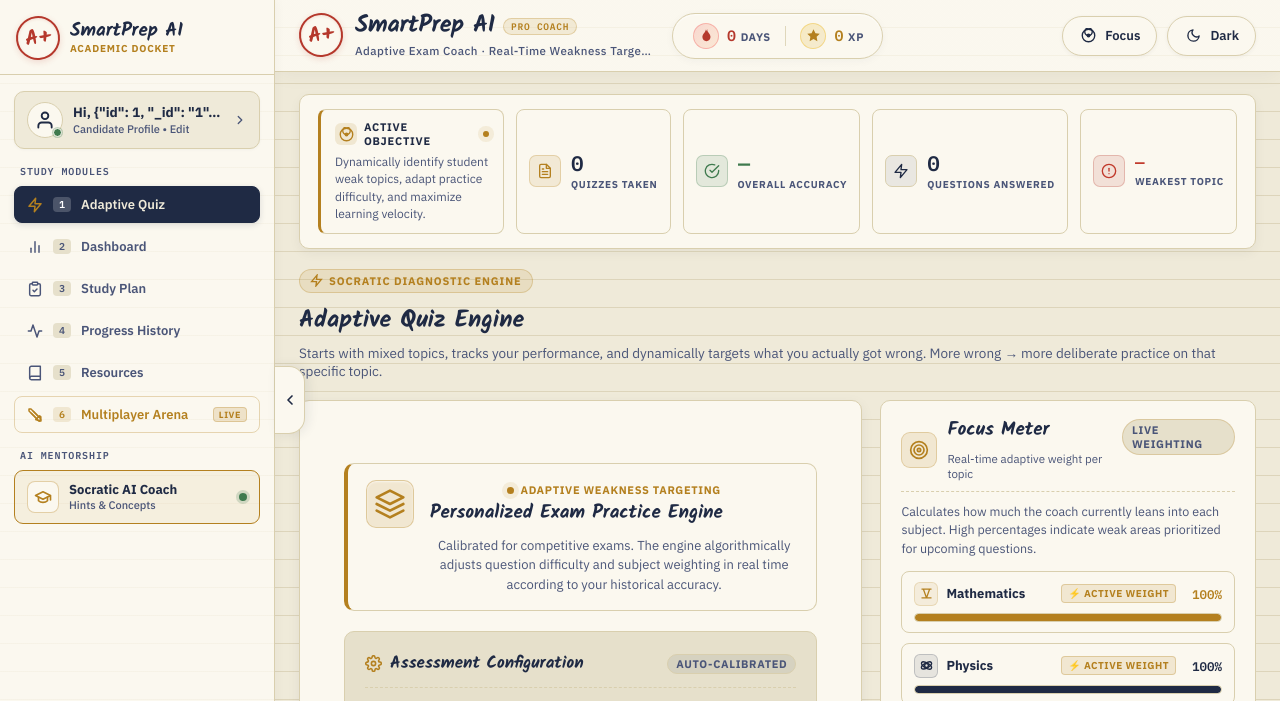
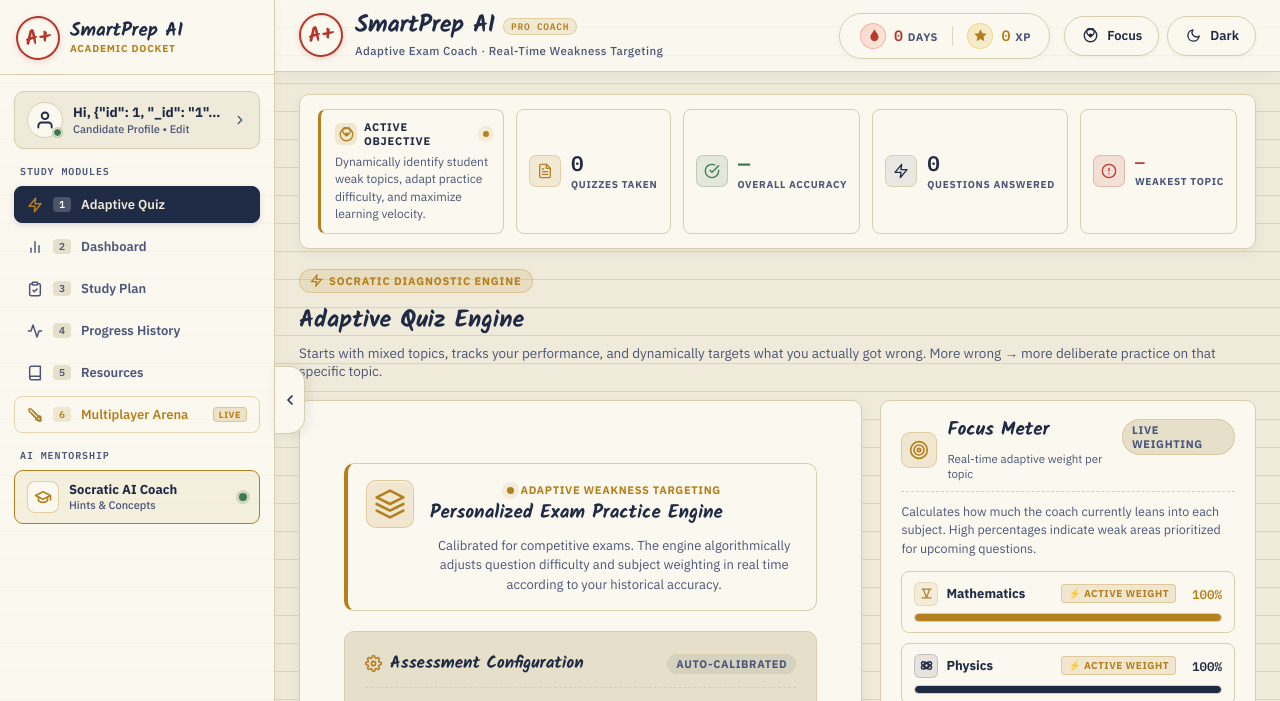
Before and after one commit to Sujal-2005-Code/Adaptive-Exam-Coach, a website: page frontend/index.html in a window 1280 px wide. Shown: the top 701 px of the page. Drawn offline with nearby package versions, Linux system fonts and the light colour scheme; no server answers; sample sign-in values are in the browser's storage.

Commit message:
Keep Scholar Station and action controls together on right side of header with reduced gap

```diff
--- a/frontend/index.html
+++ b/frontend/index.html
@@ -4,7 +4,7 @@
 <meta charset="UTF-8">
 <meta name="viewport" content="width=device-width, initial-scale=1.0">
 <title>SmartPrep AI - Adaptive Exam Coach</title>
-<link rel="stylesheet" href="styles.css?v=1.8">
+<link rel="stylesheet" href="styles.css?v=1.9">
 <link rel="icon" href="assets/AEC logo.png">
 <script src="https://cdn.jsdelivr.net/npm/marked/marked.min.js"></script>
 <script src="https://cdn.jsdelivr.net/npm/mermaid/dist/mermaid.min.js"></script>
@@ -319,7 +319,9 @@
           </a>
         </div>
 
-        <!-- 2. Center: Scholar Station Capsule (Streak & XP Metrics) -->
+        <!-- 2. Right: Metrics & Action Controls Group -->
+        <div class="topbar-right-group">
+          <!-- Scholar Station Capsule (Streak & XP Metrics) -->
           <div class="scholar-station" title="Your Daily Academic Performance Metrics">
             <!-- Streak Indicator -->
             <div id="streakDisplay" class="station-pod streak-pod" title="Consecutive Practice Days">
@@ -351,7 +353,7 @@
             </div>
           </div>
 
-        <!-- 3. Right: Action Controls (Focus Mode & Theme Toggle) -->
+          <!-- Action Controls (Focus Mode & Theme Toggle) -->
           <div class="top-controls">
             <button class="header-action-btn focus-toggle-btn" id="focusToggle" title="Toggle Focus Mode (Dim Distractions)">
               <span class="btn-icon-wrap">
@@ -379,6 +381,7 @@
               <button id="welcomeUserBtn"><span id="welcomeUser">Student</span></button>
               <button class="icon-btn coach-header-toggle" id="coachHeaderBtn">🎓 Coach</button>
               <button class="icon-btn logout-btn" id="logoutBtn">🚪</button>
+            </div>
           </div>
         </div>
       </div>
--- a/frontend/styles.css
+++ b/frontend/styles.css
@@ -650,7 +650,7 @@ body.sidebar-open .sidebar-backdrop {
   display: flex;
   align-items: center;
   gap: 12px;
-  flex: 1 1 0;
+  flex-shrink: 0;
   min-width: 0;
 }
 .brand {
@@ -729,11 +729,23 @@ body.sidebar-open .sidebar-backdrop {
   .brand-subtitle { display: none; }
 }
 
-/* Center: Scholar Station Status Capsule */
+/* Right: Metrics + Action Controls Group */
+.topbar-right-group {
+  display: flex;
+  align-items: center;
+  gap: 14px;
+  flex-shrink: 0;
+  margin-left: auto;
+}
+@media (max-width: 900px) {
+  .topbar-right-group { gap: 8px; }
+}
+
+/* Scholar Station Status Capsule */
 .scholar-station {
   display: inline-flex;
   align-items: center;
-  flex: 0 0 auto;
+  flex-shrink: 0;
   background: var(--card);
   border: 1.5px solid var(--card-border);
   border-radius: 30px;
@@ -751,7 +763,7 @@ body.sidebar-open .sidebar-backdrop {
   border-color: #333B57;
   box-shadow: 0 2px 8px rgba(0, 0, 0, 0.25);
 }
-@media (max-width: 880px) {
+@media (max-width: 900px) {
   .pod-lbl { display: none; }
   .station-pod { padding: 5px 8px; gap: 6px; }
 }
@@ -842,13 +854,12 @@ body.sidebar-open .sidebar-backdrop {
   opacity: 0.8;
 }
 
-/* Right: Action Suite (Focus Mode & Theme Switcher) */
+/* Action Suite (Focus Mode & Theme Switcher) */
 .top-controls {
   display: flex;
   align-items: center;
-  gap: 10px;
-  flex: 1 1 0;
-  justify-content: flex-end;
+  gap: 8px;
+  flex-shrink: 0;
 }
 @media (max-width: 520px) {
   .header-action-btn .btn-label { display: none; }
```
Lines whose indentation alone changed are shown as unchanged.
